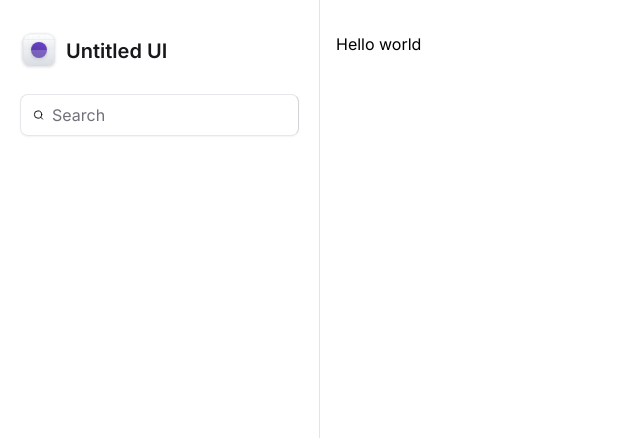
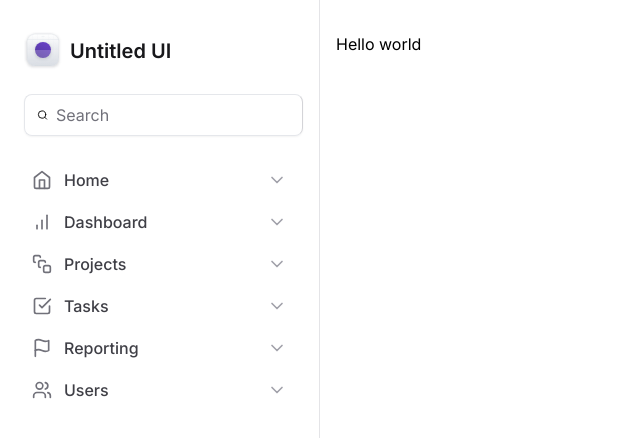
Before and after one commit to rodrigodiasf1984/mastering-tailwindcss-nextjs, a Next.js app: page / in a window 1280 px wide. Shown: the top 438 px of the page, without its empty margins (0-640 px from the left). Built offline with nearby package versions, Linux system fonts and the light colour scheme.

Commit message:
chore: add sideNav

```diff
--- a/src/components/Sidebar/Logo.tsx
+++ b/src/components/Sidebar/Logo.tsx
@@ -1,6 +1,6 @@
 export function Logo() {
   return (
-    <strong className="flex flex-row items-center gap-2 text-xl font-semibold text-zinc-900">
+    <strong className=" mx-1 flex flex-row items-center gap-2 text-xl font-semibold text-zinc-900">
       <svg
         width={38}
         height={38}
--- /dev/null
+++ b/src/components/Sidebar/Mainnavigation/NavItem.tsx
@@ -0,0 +1,22 @@
+import { ChevronDown } from 'lucide-react'
+import React, { ElementType } from 'react'
+
+type NavItemProps = {
+  icon: ElementType
+  title: string
+}
+
+export function NavItem({ icon: Icon, title }: NavItemProps) {
+  return (
+    <a
+      href="#"
+      className="group flex items-center gap-3 rounded px-3 py-2 text-zinc-500 transition-colors hover:bg-violet-50"
+    >
+      <Icon className="h-5 w-5 text-zinc-500" />
+      <span className="font-medium text-zinc-700 group-hover:text-violet-500">
+        {title}
+      </span>
+      <ChevronDown className="ml-auto h-5 w-5 text-zinc-400 group-hover:text-violet-300" />
+    </a>
+  )
+}
--- /dev/null
+++ b/src/components/Sidebar/Mainnavigation/index.tsx
@@ -0,0 +1,23 @@
+import {
+  BarChart,
+  CheckSquare,
+  Flag,
+  HomeIcon,
+  SquareStack,
+  Users,
+} from 'lucide-react'
+import React from 'react'
+import { NavItem } from './NavItem'
+
+export default function MainNavigation() {
+  return (
+    <nav className="space-y-0.5">
+      <NavItem icon={HomeIcon} title="Home" />
+      <NavItem icon={BarChart} title="Dashboard" />
+      <NavItem icon={SquareStack} title="Projects" />
+      <NavItem icon={CheckSquare} title="Tasks" />
+      <NavItem icon={Flag} title="Reporting" />
+      <NavItem icon={Users} title="Users" />
+    </nav>
+  )
+}
--- a/src/components/Sidebar/index.tsx
+++ b/src/components/Sidebar/index.tsx
@@ -1,18 +1,20 @@
 import React from 'react'
 import { Logo } from './Logo'
 import { Search } from 'lucide-react'
+import MainNavigation from './Mainnavigation'
 
 const Sidebar = () => {
   return (
     <aside className="space-y-6 border-r border-zinc-200 px-5 py-8">
       <Logo />
-      <div className="flex w-full items-center gap-2 rounded-lg border border-e-zinc-300 px-3 py-2 shadow-sm">
+      <div className="mx-1 flex w-full items-center gap-2 rounded-lg border border-e-zinc-300 px-3 py-2 shadow-sm">
         <Search className="h-5 w-5" />
         <input
           className="flex-1 border-0 bg-transparent p-0 text-zinc-900 placeholder-zinc-500"
           placeholder="Search"
         />
       </div>
+      <MainNavigation />
     </aside>
   )
 }
```
